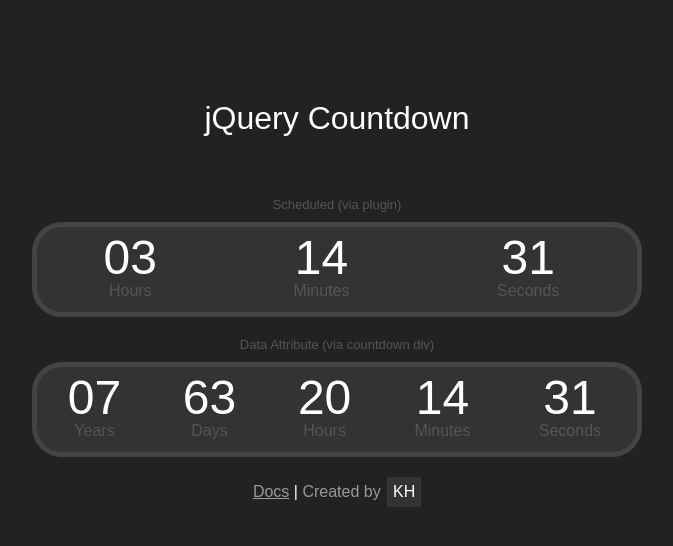
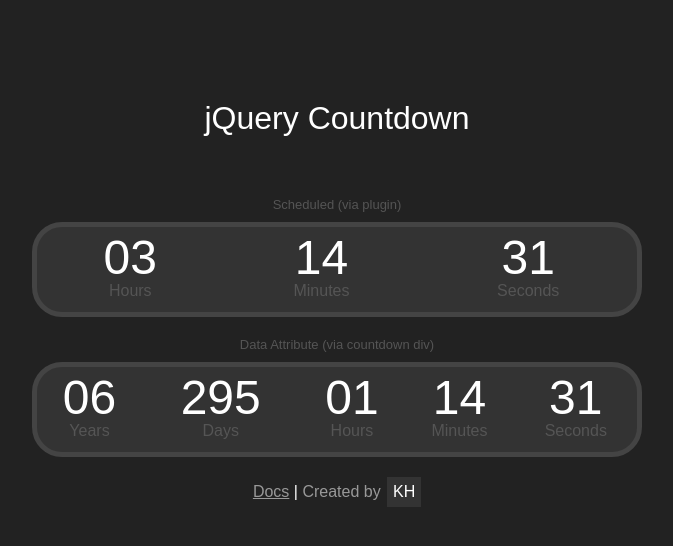
Before and after one commit to kalebheitzman/jquery-countdown, a plain HTML site: page index.html in a window 1280 px wide. Shown: the whole page, without its empty margins (303-976 px from the left). Drawn offline with nearby package versions, Linux system fonts and the light colour scheme.

Commit message:
updated time usages

```diff
--- a/index.html
+++ b/index.html
@@ -70,7 +70,7 @@
 
 	<!-- Countdown via data-time attribute -->
 	<h2>Data Attribute (via countdown div)</h2>
-	<div id="countdown2" class="countdown" data-countdown="May 14, 2020 10:00:00"></div>
+	<div id="countdown2" class="countdown" data-countdown="January 01, 2020 15:00:00"></div>
 
 	<p><a href="https://github.com/kaleblex/jquery-countdown#jquery-countdown">Docs</a> | <span class="credit">Created by <a href="http://kheitzman.com">KH</a></span></p>
 
```
